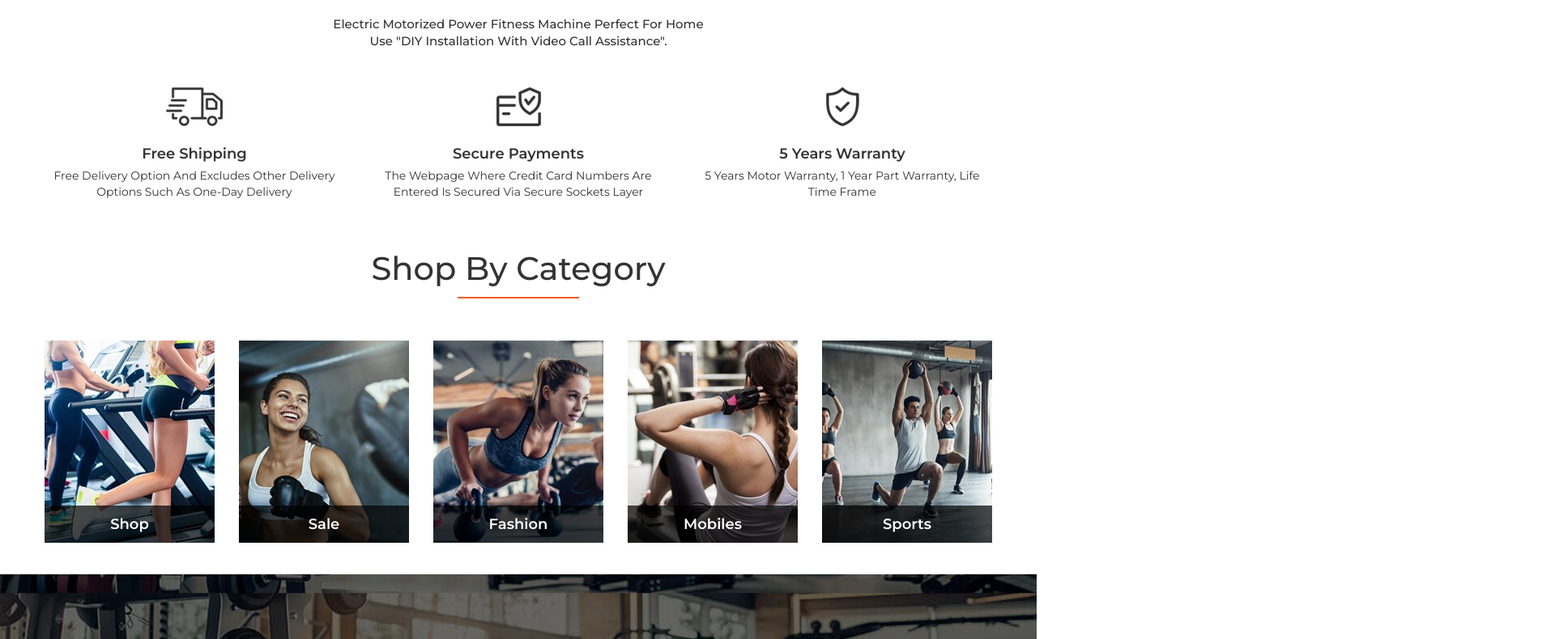
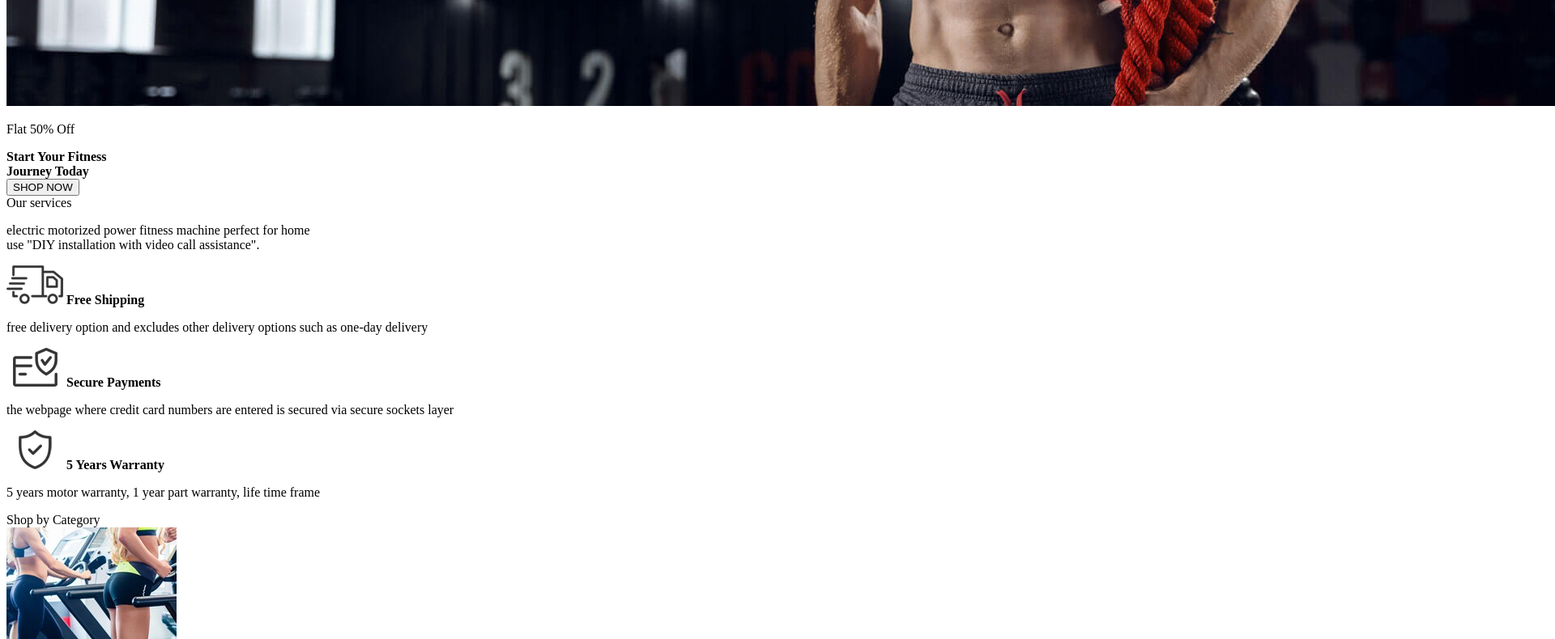
Before and after one commit to rahullsheliya/Project-1, a plain HTML site: page index.html in a window 1280 px wide. Shown: the part 547-1337 px from the top of the page at 81% size, 1920 px wide, since content can reach past the window. Drawn offline with Linux system fonts and the light colour scheme.

Commit message:
Update index.html
Test-2

```diff
--- a/index.html
+++ b/index.html
@@ -5,14 +5,14 @@
     <meta charset="UTF-8">
     <meta name="viewport" content="width=device-width, initial-scale=1.0">
     <title>Gymspa</title>
-    <link rel="stylesheet" href="assets/css/style.css">
+    <!-- <link rel="stylesheet" href="assets/css/style.css"> -->
     <link rel="preconnect" href="https://fonts.googleapis.com">
     <link rel="preconnect" href="https://fonts.gstatic.com" crossorigin>
     <link href="https://fonts.googleapis.com/css2?family=Montserrat:ital,wght@0,100..900;1,100..900&display=swap"
         rel="stylesheet">
 </head>
 
-<!-- <body> -->
+<body>
     <div class="home-page">
         <div class="main-header">
 
```
